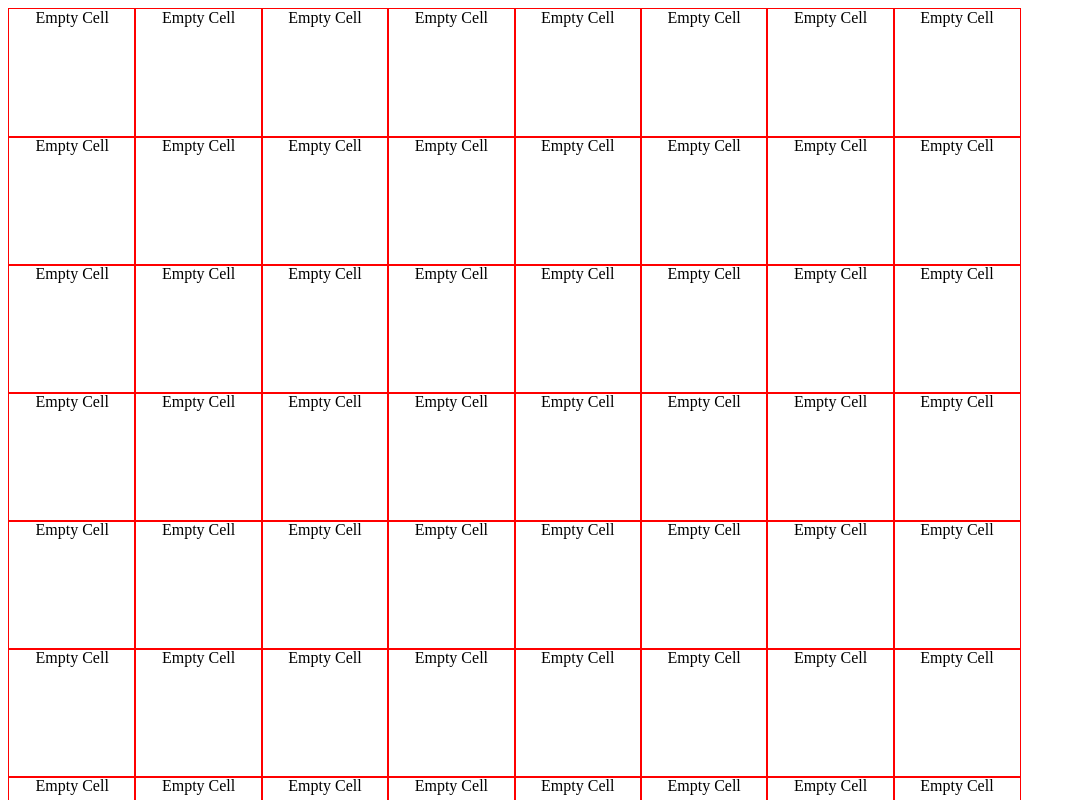
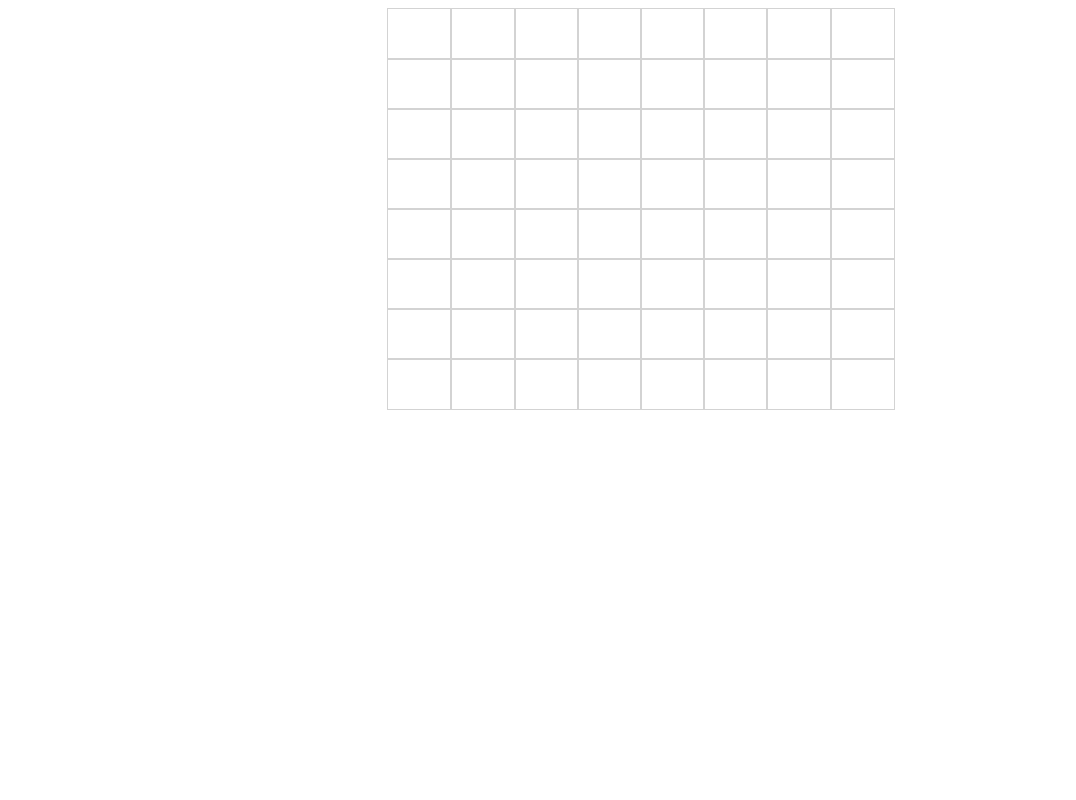
Before and after one commit to YuvalGal2/8Queens-Challange, an Angular app: page / in a window 1280 px wide. Shown: the top 800 px of the page, without its empty margins (0-1076 px from the left). Built offline with nearby package versions, Linux system fonts and the light colour scheme.

Commit message:
W.I.P Add option to restart the game and some genral improvement

```diff
--- a/src/app/app.module.ts
+++ b/src/app/app.module.ts
@@ -1,6 +1,5 @@
 import { BrowserModule } from '@angular/platform-browser';
 import { NgModule } from '@angular/core';
-
 import { AppRoutingModule } from './app-routing.module';
 import { AppComponent } from './app.component';
 import { BoardComponent } from './board/board.component';
--- a/src/app/board/board.component.css
+++ b/src/app/board/board.component.css
@@ -1,5 +1,14 @@
 .board-warpper {
     display: grid;
+    width: 100%;
+    margin: auto;
     grid-template-columns: 1fr;
     grid-row-gap: 0px;
+
 }
+
+@media(min-width:768px){
+    .board-warpper{
+        width: 50%;
+    }
+}
--- a/src/app/board/board.component.html
+++ b/src/app/board/board.component.html
@@ -1,3 +1,3 @@
 <div class="board-warpper">
-    <app-row *ngFor="let row of rows" [rowIndex]="row"></app-row>
+    <app-row *ngFor="let row of boardRows;" [rowIndex]="row"></app-row>
 </div>
--- a/src/app/board/board.component.ts
+++ b/src/app/board/board.component.ts
@@ -6,10 +6,30 @@ import { BoardService } from '../shared/board.service';
   styleUrls: ['./board.component.css']
 })
 export class BoardComponent implements OnInit {
-  constructor(private BoardService:BoardService) { }
-  rows = [1,2,3,4,5,6,7,8];
+  constructor(private BoardService: BoardService) { }
+  boardRows: number[] = [];
   ngOnInit() {
-    this.BoardService.setBoardSize(this.rows.length);
+    this.initalizedRows();
+    this.BoardService.gameStatus.subscribe((gamestatus) => {
+      if (gamestatus.over === true) {
+        switch (gamestatus.result) {
+          case "win":
+            alert("Good Job, you have won!")
+            break;
+          case "lose":
+            alert("Sorry, You have lost.. try again later!")
+            this.BoardService.restartGame();
+            this.initalizedRows();
+            break;
+        }
+      }
+    })
   }
 
+  initalizedRows(){
+    this.boardRows = this.populateRowsArray(new Array(this.BoardService.setBoardSize(8)));
+  }
+  populateRowsArray(emptyArray:number[]){
+    return emptyArray.fill(null).map((slot, index) => ++index);
+  }
 }
--- a/src/app/board/row/col/col.component.css
+++ b/src/app/board/row/col/col.component.css
@@ -1,9 +1,13 @@
 .col {
-    border:1px solid red;
+    border:1px solid lightgray;
     height: 100%;
     width: 100%;
+    text-align: center;
 }
 
-.content {
-    text-align: center;
+img {
+    width:100%;
+    display: block;
+    height:100%;
+
 }
--- a/src/app/board/row/col/col.component.html
+++ b/src/app/board/row/col/col.component.html
@@ -1,5 +1,4 @@
-<div class="col" (click)="onCellClicked()">
-    <div class="content">
-     {{cellText}}
-    </div>
+<div class="col" (click)="onCellClicked()" >
+    <!-- <span class="content" *ngIf="cellStatus"></span> -->
+    <img src="https://i.imgur.com/7Q7XGCc.jpg" *ngIf="cellStatus" alt="Fancy Queen!">
 </div>
--- a/src/app/board/row/col/col.component.ts
+++ b/src/app/board/row/col/col.component.ts
@@ -1,5 +1,6 @@
 import { BoardService } from './../../../shared/board.service';
 import { Component, OnInit, Input } from '@angular/core';
+
 
 @Component({
   selector: 'app-col',
@@ -8,26 +9,16 @@ import { Component, OnInit, Input } from '@angular/core';
 })
 export class ColComponent implements OnInit {
   @Input() colPos = [];
-  cellText: string = "Empty Cell";
+  cellStatus:any;
   constructor(private BoardService: BoardService) { }
 
   ngOnInit() {
-
+    this.BoardService.gameRestarted.subscribe((observer) => this.cellStatus = null )
   }
   onCellClicked(): void {
-    const cellStatus = this.BoardService.setQueenPosition({ row: this.colPos[0], col: this.colPos[1] });
-    switch (cellStatus) {
-      case null:
-        this.cellText = "Empty Cell";
-        break;
-      case false:
-        this.cellText = "Dead!";
-        break;
-      case true:
-        this.cellText = "Queen!";
-        break;
-    }
-
+    const newCellStatus = this.BoardService.setQueenPosition({ row: this.colPos[0], col: this.colPos[1] });
+    this.cellStatus = newCellStatus;
+    console.log(this.cellStatus);
   }
 
 }
--- a/src/app/board/row/row.component.css
+++ b/src/app/board/row/row.component.css
@@ -2,5 +2,11 @@
     display: grid;
     grid-template-columns: repeat(auto-fit, 10%);
     grid-gap: 0px;
-    min-height:10vw;
+    min-height:50px;
+    justify-content: center;
 }
+@media(min-width:1500px) {
+    .row-warpper {
+        grid-template-columns: repeat(auto-fit, 6%);
+    }
+}
--- a/src/app/shared/board.service.ts
+++ b/src/app/shared/board.service.ts
@@ -1,6 +1,7 @@
 import { Game } from './models/game.model';
 import { Queen } from './models/queen.model';
 import { Injectable } from '@angular/core';
+import { BehaviorSubject,Observable,Subject  } from 'rxjs';
 @Injectable({
 	providedIn: 'root'
 })
@@ -8,7 +9,12 @@ export class BoardService {
 	private numOfRowsAndCols: number;
 	private queensPositions: number[][] = [];
 	private queensOccipiedPositions: number[][] = [];
+	private numOffQueensToFind:number = 8;
 	private game = new Game();
+
+	gameStatus = new BehaviorSubject(this.game.getGameStatus());
+	gameRestarted = new Subject();
+
 	constructor() { }
 
 	// single validation funciton
@@ -128,12 +134,14 @@ export class BoardService {
 		if (!alreadyExists) {
 			if ( this.validateQueenPosition(queenPosition)) {
 					placedWell = true;
-					if (this.getQueensPositions().length === 2) {
+					if (this.getQueensPositions().length === this.numOffQueensToFind) {
 						this.game.setGameStatus({ over: true, result: 'win' });
+						this.gameStatus.next(this.game.getGameStatus());
 					}
 			}
 			else {
 				this.game.setGameStatus({ over: true, result: 'lose' });
+				this.gameStatus.next(this.game.getGameStatus());
 				placedWell = false;;
 			}
 		}
@@ -182,11 +190,12 @@ export class BoardService {
 		this.game.setGameStatus({ over: false, result: null });
 		this.queensOccipiedPositions = [];
 		this.queensPositions = [];
+		this.gameRestarted.next(true);
 	}
 
 
-	setBoardSize(size: number = 8): void {
-		this.numOfRowsAndCols = size;
+	setBoardSize(size: number = 8):number {
+		return this.numOfRowsAndCols = size;
 	}
 
 	getBoardSize(): number {
```
